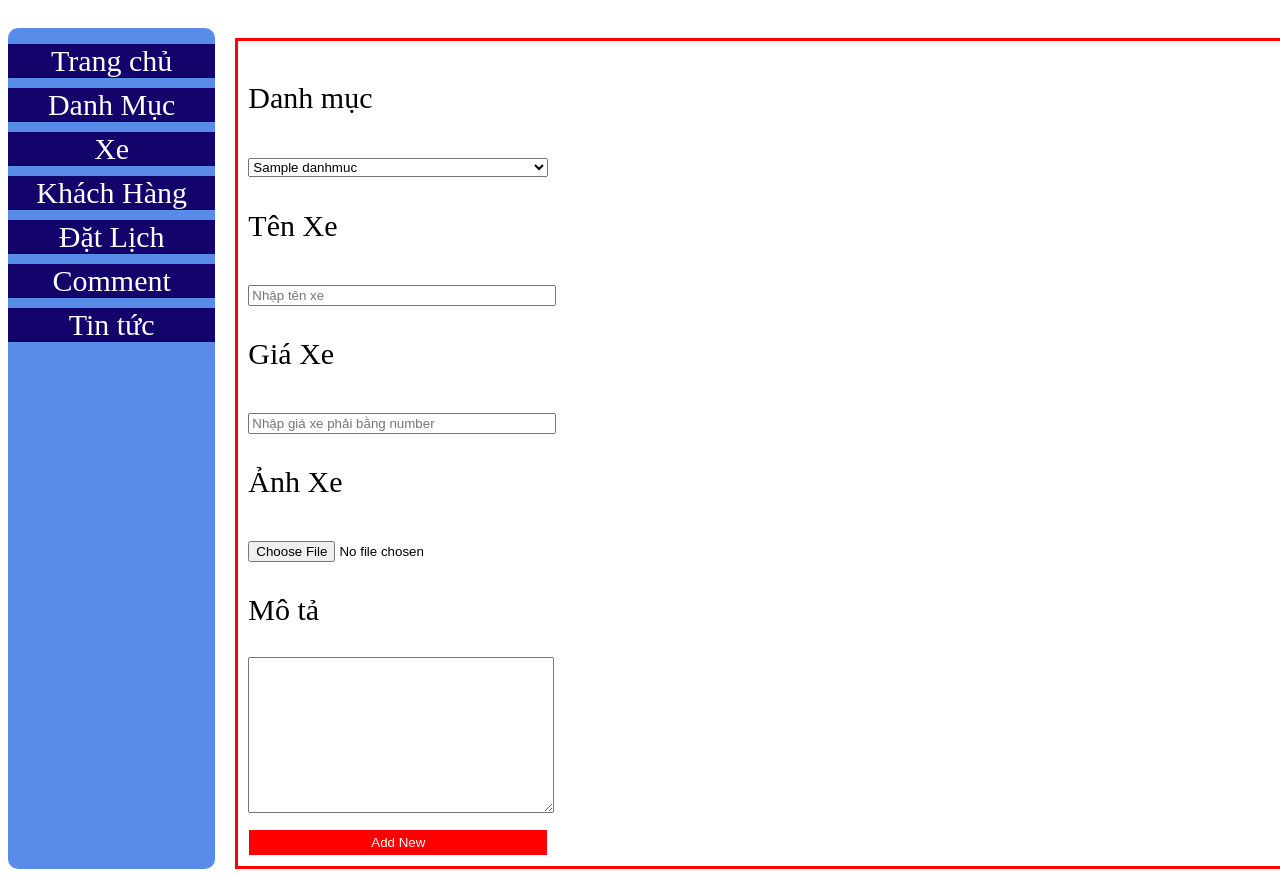
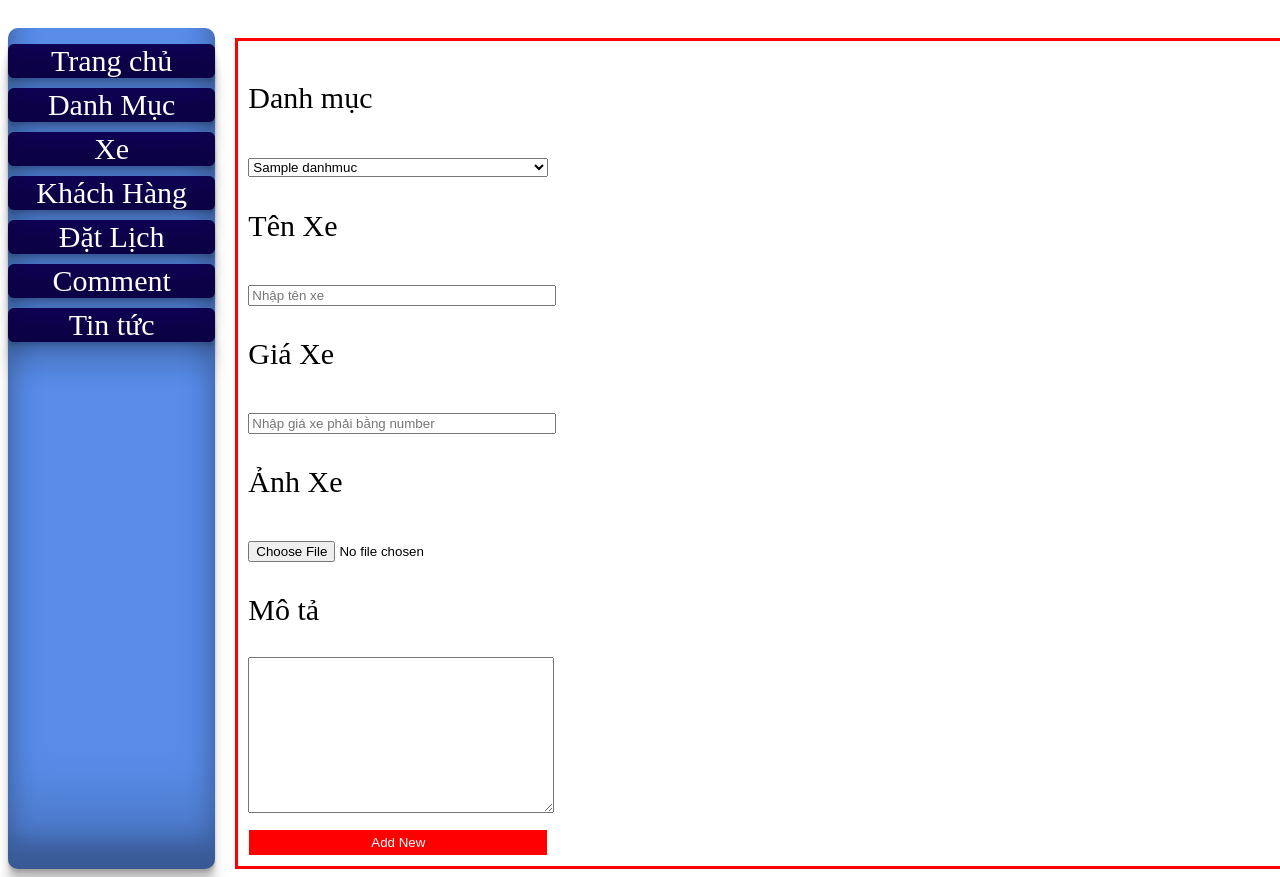
Before and after one commit to ducmanh4g/duan1_shop, a PHP site: page /admin/xe/add.php in a window 1280 px wide. Run offline with PHP 8.4, Linux system fonts and the light colour scheme; tables that the repository leaves empty or names only in its code hold one stand-in row (values such as "Sample post").

Commit message:
fix mới

```diff
--- a/admin/datlich/datlich.php
+++ b/admin/datlich/datlich.php
@@ -103,7 +103,7 @@
 </body>
 <script>
 function a() {
-    var a = confirm("Bạn có muốn xóa đơn hàng không?")
+    var a = confirm("Bạn có muốn xóa không?")
     if (!a == true) {
         return false
     }
--- a/admin/xe/add.php
+++ b/admin/xe/add.php
@@ -6,7 +6,7 @@
     <meta http-equiv="X-UA-Compatible" content="IE=edge">
     <meta name="viewport" content="width=device-width, initial-scale=1.0">
     <title>Document</title>
-    <link rel="stylesheet" href="../../css/style_addtxe.css">
+    <link rel="stylesheet" href="../../css/style_addxe.css">
 </head>
 <?php
     include "../model/connect.php";
--- a/admin/xe/xe.php
+++ b/admin/xe/xe.php
@@ -56,7 +56,7 @@
                     <td>
                         <div class="button">
                             <a onclick="return(a())"
-                                href="./save/save_deletesp.php?id=<?php echo $value['idxe']?>"><button>Delete</button></a>
+                                href="./xe/delete.php?id=<?php echo $value['idxe']?>"><button>Delete</button></a>
 
                             <a id=""
                                 href="./xe/update.php?id=<?php echo $value['idxe']?>"><button>Update</button></a>
@@ -70,7 +70,7 @@
 </body>
 <script>
 function a(){
-      var  a =  confirm("Bạn có muốn xóa danh mục không?")
+      var  a =  confirm("Bạn có muốn xóa Xe không?")
         if(!a==true){
             return false
         }
--- a/css/style_addtxe.css
+++ b/css/style_addxe.css
@@ -4,6 +4,7 @@
 }
 
 .container .sidebar{
+    box-shadow: rgba(0, 0, 0, 0.17) 0px -23px 25px 0px inset, rgba(0, 0, 0, 0.15) 0px -36px 30px 0px inset, rgba(0, 0, 0, 0.1) 0px -79px 40px 0px inset, rgba(0, 0, 0, 0.06) 0px 2px 1px, rgba(0, 0, 0, 0.09) 0px 4px 2px, rgba(0, 0, 0, 0.09) 0px 8px 4px, rgba(0, 0, 0, 0.09) 0px 16px 8px, rgba(0, 0, 0, 0.09) 0px 32px 16px;
     width: 20%;
     background-color: rgb(88, 140, 232);
     border-radius: 10px;
@@ -23,8 +24,10 @@
     font-size: 30px;
 }
 .sidebar ul li{
+    border-radius: 6px;
     background-color: rgb(19, 4, 107);
     margin-bottom: 10px;
+    box-shadow: rgba(0, 0, 0, 0.17) 0px -23px 25px 0px inset, rgba(0, 0, 0, 0.15) 0px -36px 30px 0px inset, rgba(0, 0, 0, 0.1) 0px -79px 40px 0px inset, rgba(0, 0, 0, 0.06) 0px 2px 1px, rgba(0, 0, 0, 0.09) 0px 4px 2px, rgba(0, 0, 0, 0.09) 0px 8px 4px, rgba(0, 0, 0, 0.09) 0px 16px 8px, rgba(0, 0, 0, 0.09) 0px 32px 16px;
 }
 
 .sidebar ul li:hover{
```
Also changed, not shown: admin/xe/delete.php (renamed from admin/save/save_deletesp.php).
